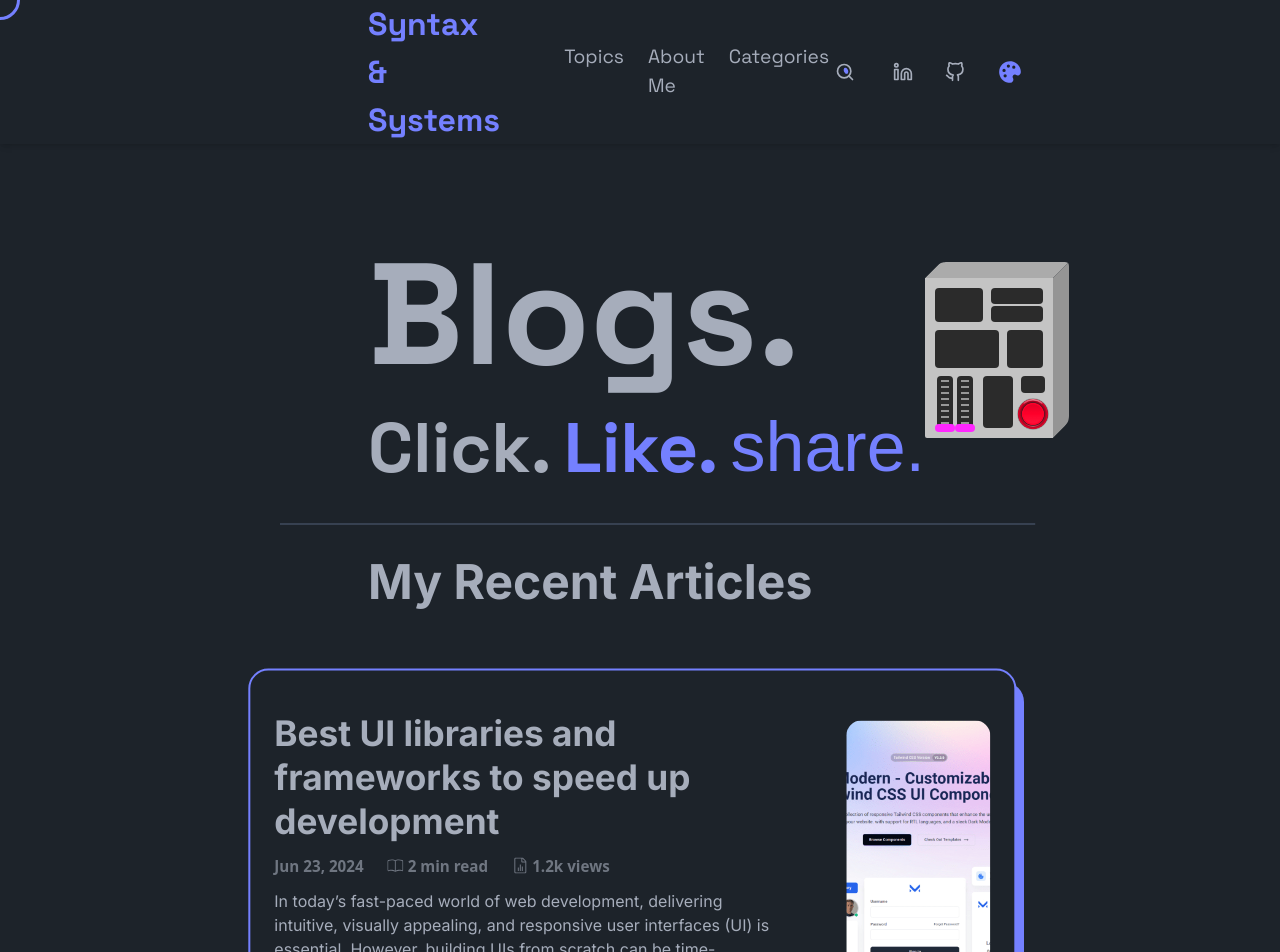
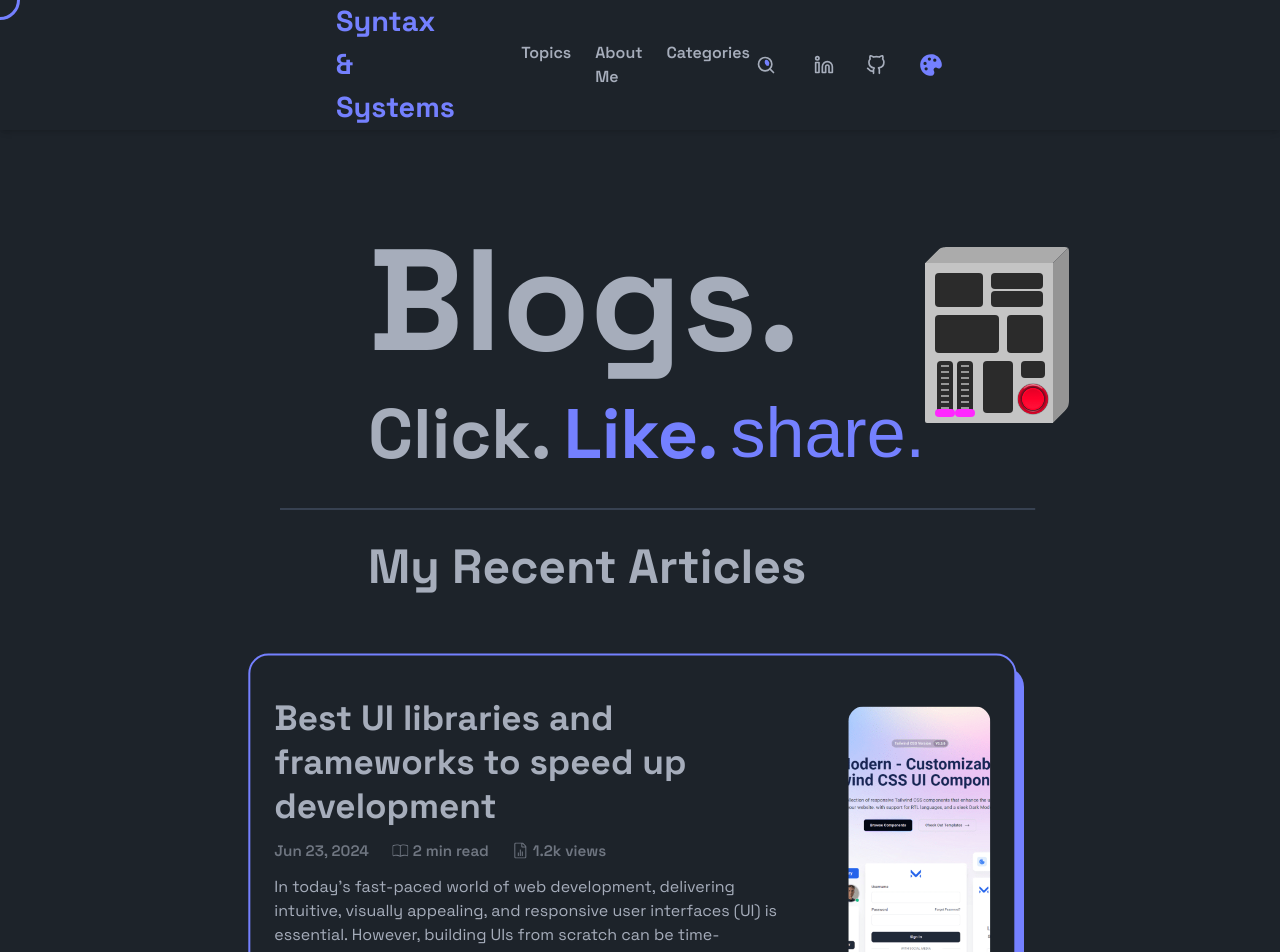
Before and after one commit to Yash12169/SyntaxAndSystems, a Next.js app: page / in a window 1280 px wide. Shown: the top 952 px of the page. Built offline with nearby package versions, Linux system fonts and the light colour scheme; a web font is replaced by a local one.

Commit message:
feat(UI):finished navbar

```diff
--- a/src/components/Navbar/Navbar.tsx
+++ b/src/components/Navbar/Navbar.tsx
@@ -59,21 +59,21 @@ export default function Navbar() {
   });
   return (
     <nav
-      className={`${styles.nav} shadow-md pb-[rem] pl-[23rem] pr-[23rem] mb-[5rem] pt-[rem] `}
+      className={`${styles.nav} shadow-md pb-[rem] pl-[21rem] pr-[21rem] mb-[5rem] pt-[rem] `}
     >
       <div className=" flex items-center gap-[4rem] justify-between">
-        <div className={`${space_grotesk} text-primary text-[2rem]  font-bold `}>
+        <div className={`${space_grotesk} text-primary text-[1.8rem]  font-bold `}>
           <h1>Syntax & Systems</h1>
         </div>
 
        <div className={`flex gap-[1.5rem] ${space_grotesk}`}>
-        <div className="text-[1.2rem]">
+        <div className="text-[1rem] font-semibold">
             <p>Topics</p>
         </div>
-        <div className="text-[1.2rem]">
+        <div className="text-[1rem] font-semibold">
             <p>About Me</p>
         </div>
-        <div className="text-[1.2rem]">
+        <div className="text-[1rem] font-semibold">
             <p>Categories</p>
         </div>
 
--- a/src/components/articles/Article.tsx
+++ b/src/components/articles/Article.tsx
@@ -1,5 +1,5 @@
 "use client";
-import { inter } from "@/utils/fonts";
+import { inter, space_grotesk } from "@/utils/fonts";
 import Image from "next/image";
 import Link from "next/link";
 import { useState } from "react";
@@ -115,7 +115,7 @@ export default function Article() {
   return (
     <div className="flex flex-col gap-[4rem]  pb-[3.5rem]">
       <div className=" pl-[23rem] ">
-        <p className={`text-[3rem] ${inter} font-bold`}>My Recent Articles</p>
+        <p className={`text-[3rem] ${space_grotesk} font-bold`}>My Recent Articles</p>
       </div>
       <div className=" flex flex-col items-center h-fit justify-start gap-[3rem] ">
         {currentArticles.map((article) => (
@@ -125,12 +125,12 @@ export default function Article() {
               <div className="flex flex-col  justify-between pt-6 pb-6 gap-3">
                 <div className="flex flex-col]">
                   <p
-                    className={`font-bold ${inter} text-[2.2rem] leading-tight  w-[95%]`}
+                    className={`font-bold ${space_grotesk} text-[2.2rem] leading-tight  w-[95%]`}
                   >
                     {article.title}
                   </p>
                 </div>
-                <div className="flex w-fit gap-6 text-[0.95rem] font-semibold opacity-[0.6]">
+                <div className={`${space_grotesk} flex w-fit gap-6 text-[0.95rem] font-semibold opacity-[0.6]`}>
                   <div className="flex w-fit justify-center items-center">
                     <p>{article.pub_date}</p>
                   </div>
@@ -154,8 +154,8 @@ export default function Article() {
                   </div>
                 </div>
 
-                <div className={`${inter}  w-[90%]`}>
-                  <p className={`${inter} text-[1rem]`}>
+                <div className={`${space_grotesk}  w-[90%]`}>
+                  <p className={`${space_grotesk} text-[1rem]`}>
                     {article.description}
                   </p>
                 </div>
--- a/src/components/footer/Footer.tsx
+++ b/src/components/footer/Footer.tsx
@@ -1,6 +1,6 @@
 "use client";
 
-import { inter, rum_raisin } from "@/utils/fonts";
+import { inter, rum_raisin, space_grotesk } from "@/utils/fonts";
 import { useState } from "react";
 import SpringModal from "../modals/Modals";
 
@@ -12,12 +12,12 @@ export default function Footer() {
     <footer className="w-screen bg-base-300 rounded-t-[60px] pt-[8.75rem] pb-[6.25rem] flex flex-col gap-[5rem]">
       <div className="flex flex-col gap-10">
         <div className="   text-center">
-          <p className={`${inter}  text-[3.7rem] font-bold`}>
+          <p className={`${space_grotesk}  text-[3.7rem] font-bold`}>
             Be the <span className={`${rum_raisin} text-primary`}>first</span>{" "}
             to get <span className={`${rum_raisin} text-primary`}>access</span>
           </p>
           <div className="flex justify-center text-center ">
-            <p className={`w-[50%] text-[1.5rem]  opacity-[0.7] ${inter}`}>
+            <p className={`w-[50%] text-[1.5rem]  opacity-[0.7] ${space_grotesk}`}>
               Stay updated with the latest insights, tips, and exclusive
               content! Subscribe to get updates delivered straight to your
               inbox.
@@ -47,7 +47,7 @@ export default function Footer() {
                   setIsOpen(true);
                   setEmail("");
                 }}
-                className={`btn hover:bg-primary bg-primary text-primary-content p-3 rounded-[15px]`}
+                className={` btn hover:bg-primary bg-primary text-primary-content p-3 rounded-[15px]`}
               >
                 Join Newsletter
               </button>
--- a/src/components/starter/Starter.tsx
+++ b/src/components/starter/Starter.tsx
@@ -1,5 +1,4 @@
 "use client";
-
 import { inter, rum_raisin, space_grotesk } from "@/utils/fonts";
 import Bezier from "../bezier/Bezier";
 import TinkersynthMachine from "../../../TinkerSynthMachine/components/TinkerSynthMachine";
```
